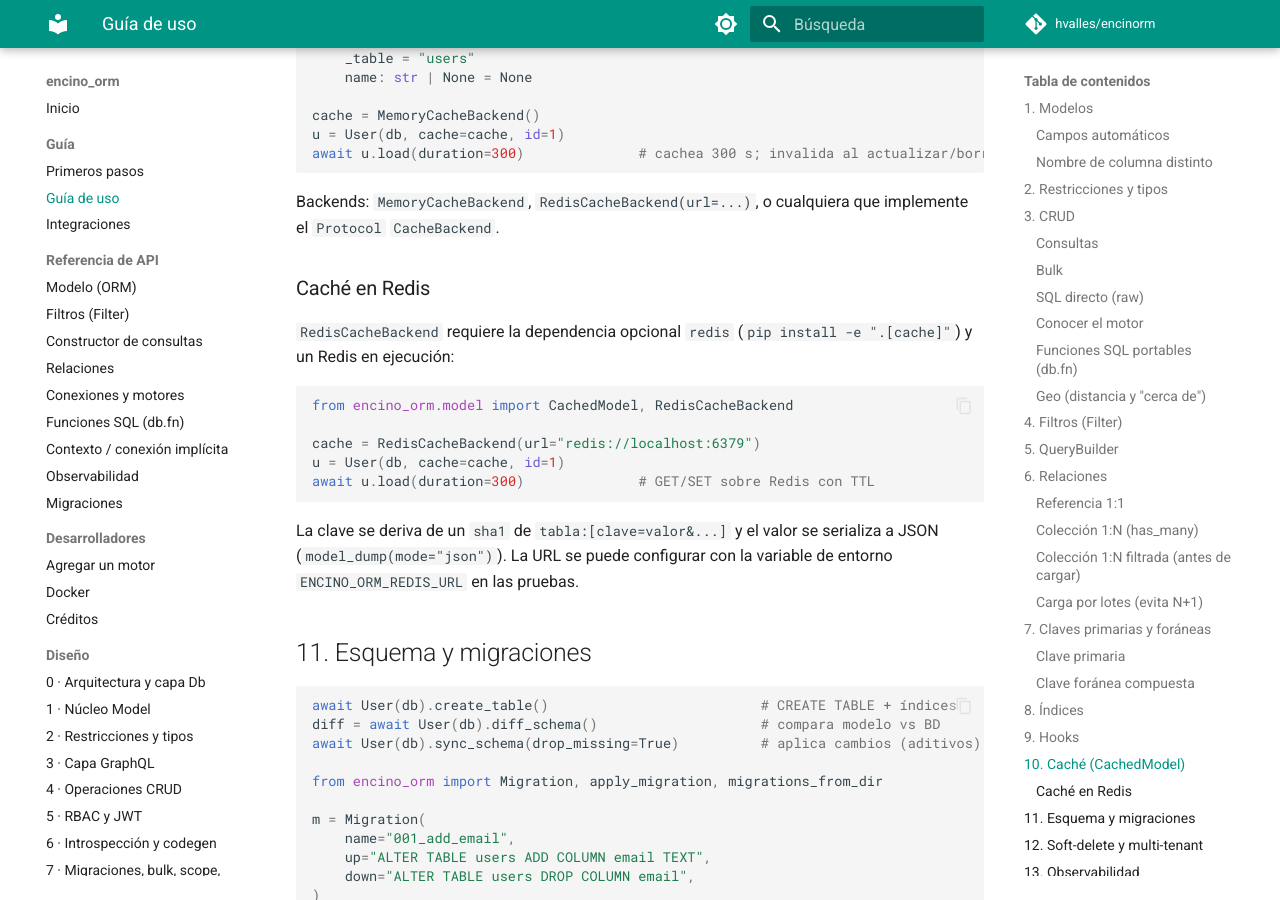
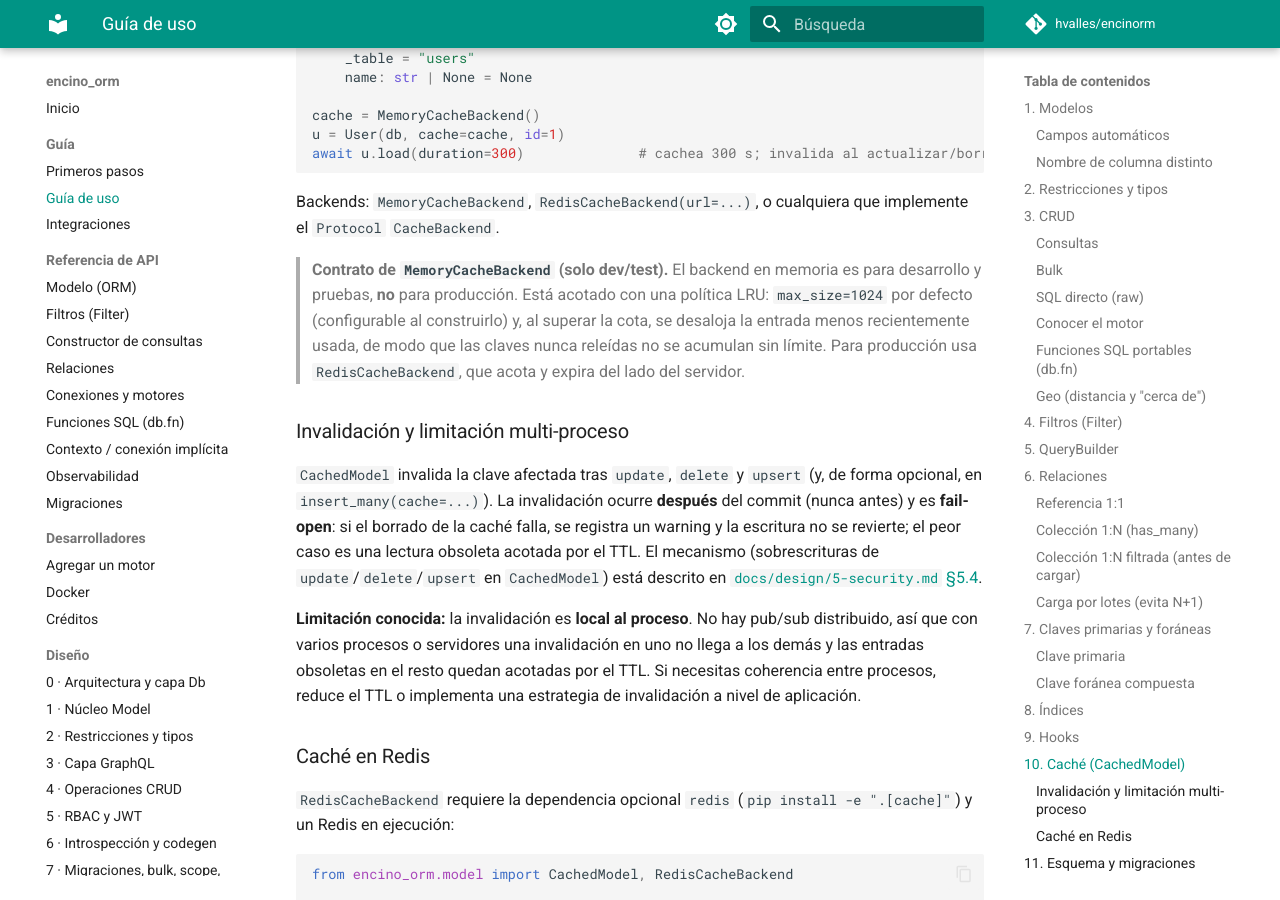
Before and after one commit to hvalles/encinorm, an MkDocs documentation site: the page built from docs/guide.md, in a window 1280 px wide and 900 px high, scrolled down 10264 px. Built offline with MkDocs 1.6.1 and Material for MkDocs 9.7.7, drawn with Linux system fonts in a browser that asks for light colours; comment, search, counter and statistics services are not loaded.

Commit message:
docs(03-04): documentar contrato dev/test y limitacion multi-proceso de la cache
- MemoryCacheBackend es dev/test-only, acotado con LRU (max_size=1024)
- RedisCacheBackend para produccion
- invalidacion de CachedModel local al proceso, post-commit y fail-open
- remite a docs/design/5-security.md 5.4 para el mecanismo

```diff
--- a/docs/guide.md
+++ b/docs/guide.md
@@ -489,6 +489,29 @@ await u.load(duration=300)              # cachea 300 s; invalida al actualizar/b
 Backends: `MemoryCacheBackend`, `RedisCacheBackend(url=...)`, o cualquiera que
 implemente el `Protocol` `CacheBackend`.
 
+> **Contrato de `MemoryCacheBackend` (solo dev/test).** El backend en memoria es
+> para desarrollo y pruebas, **no** para producción. Está acotado con una política
+> LRU: `max_size=1024` por defecto (configurable al construirlo) y, al superar la
+> cota, se desaloja la entrada menos recientemente usada, de modo que las claves
+> nunca releídas no se acumulan sin límite. Para producción usa
+> `RedisCacheBackend`, que acota y expira del lado del servidor.
+
+### Invalidación y limitación multi-proceso
+
+`CachedModel` invalida la clave afectada tras `update`, `delete` y `upsert` (y,
+de forma opcional, en `insert_many(cache=...)`). La invalidación ocurre **después**
+del commit (nunca antes) y es **fail-open**: si el borrado de la caché falla, se
+registra un warning y la escritura no se revierte; el peor caso es una lectura
+obsoleta acotada por el TTL. El mecanismo (sobrescrituras de
+`update`/`delete`/`upsert` en `CachedModel`) está descrito en
+[`docs/design/5-security.md` §5.4](design/5-security.md#54-caché-opcional).
+
+**Limitación conocida:** la invalidación es **local al proceso**. No hay pub/sub
+distribuido, así que con varios procesos o servidores una invalidación en uno no
+llega a los demás y las entradas obsoletas en el resto quedan acotadas por el
+TTL. Si necesitas coherencia entre procesos, reduce el TTL o implementa una
+estrategia de invalidación a nivel de aplicación.
+
 ### Caché en Redis
 
 `RedisCacheBackend` requiere la dependencia opcional `redis`
```
